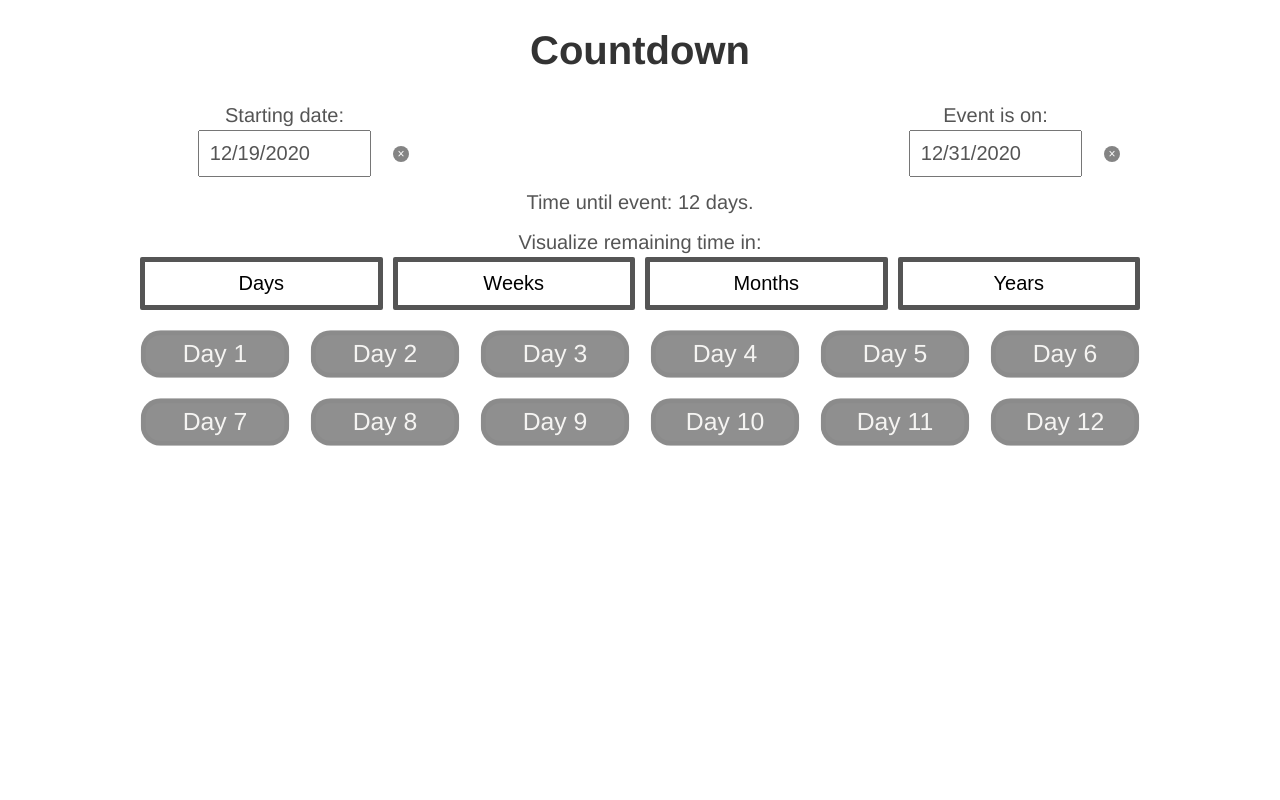
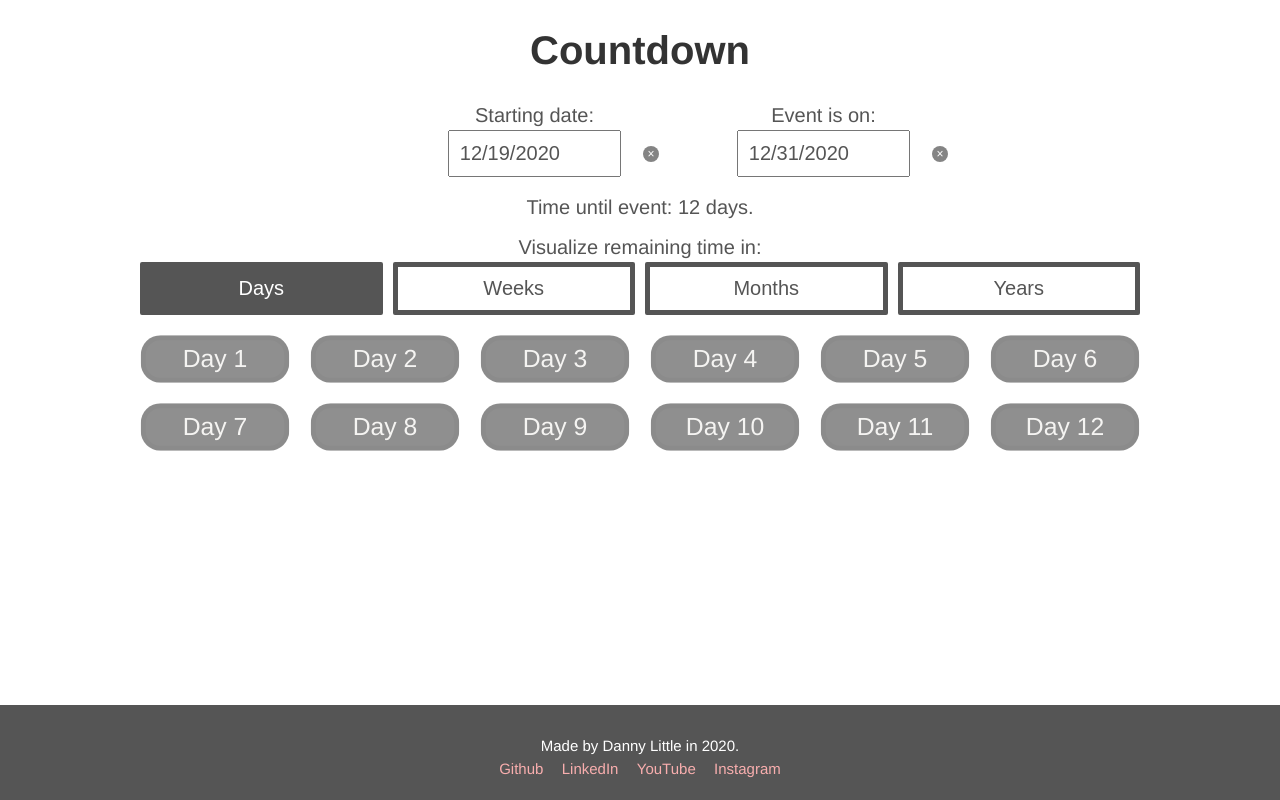
Before and after one commit to dslittle22/countdown, a React (Create React App) app: page / in a window 1280 px wide. Built offline with nearby package versions, Linux system fonts and the light colour scheme.

Commit message:
more typescript, added footer and styles

```diff
--- a/src/components/App.css
+++ b/src/components/App.css
@@ -2,6 +2,7 @@ html {
   box-sizing: border-box;
   font-family: 'Helvetica', 'Arial', sans-serif;
   font-size: 10px;
+  height: 100%;
 }
 
 body {
@@ -10,7 +11,22 @@ body {
   text-align: center;
   font-size: 2em;
   color: #555;
+  height: 100%;
+}
+
+#root {
+  min-height: 100%;
+  display: grid;
+  grid-template-rows: 1fr auto;
+}
+
+.main {
+  margin: 0 auto;
   width: min(80%, 1000px);
+}
+
+footer {
+  grid-row: 2 / 3;
 }
 
 *,
@@ -19,6 +35,7 @@ body {
   padding: 0;
   margin: 0;
   box-sizing: border-box;
+  flex-shrink: 0;
 }
 
 h1,
@@ -26,6 +43,11 @@ h2,
 strong {
   color: #333;
   padding: 0.5em 0 0.5em;
+}
+
+a {
+  color: rgb(248, 174, 174);
+  text-decoration: none;
 }
 
 input {
--- a/src/components/App.tsx
+++ b/src/components/App.tsx
@@ -3,8 +3,9 @@ import './App.css';
 import styled from 'styled-components';
 import Box from '../components/Box';
 import CountdownDatePicker from '../components/CountdownDatePicker';
-import { dateDiff, countBoxes } from '../utils/dates';
+import { formattedDateDiff, countBoxes } from '../utils/dates';
 import OptionButton from './OptionButton';
+import Footer from './Footer';
 
 export type optionType = 'day' | 'week' | 'month' | 'year';
 const App: React.FC = () => {
@@ -15,11 +16,11 @@ const App: React.FC = () => {
   const [startDate, setStartDate] = useState<Date>(new Date());
 
     const renderOptions = () => {
-      const allOptions = ['day', 'week', 'month', 'year']
+      const allOptions: optionType[] = ['day', 'week', 'month', 'year']
       return (
         <ButtonGrid>
-        {allOptions.map(option => (
-          <OptionButton option={option as optionType} handleOptionChange={(currentOption: optionType) => setOption(option as optionType)}/>
+        {allOptions.map(buttonOption => (
+          <OptionButton key={buttonOption} selectedOption={option} buttonOption={buttonOption} handleOptionChange={(option: optionType) => setOption(option)}/>
         ))}
         </ButtonGrid>
       )
@@ -27,7 +28,8 @@ const App: React.FC = () => {
 
   const renderBoxes = () => {
     const numBoxes = countBoxes(startDate, eventDate, option);
-    return (
+    return numBoxes === 0? (<div>None.</div>) :
+      (
       <BoxGrid>
         {[...Array(numBoxes)].map((e, i) => {
           return <Box key={i} timeType={option} number={i + 1} />;
@@ -36,7 +38,8 @@ const App: React.FC = () => {
     );
   };
   return (
-    <div>
+    <>
+    <div className='main'>
       <h1>Countdown</h1>
       <DatePickerContainer>
         <FlexColumn>
@@ -55,12 +58,14 @@ const App: React.FC = () => {
         </FlexColumn>
       </DatePickerContainer>
       <div style={{ paddingBottom: '1rem' }}>
-        {`Time until event: ` + dateDiff(startDate, eventDate)}
+        {`Time until event: ` + formattedDateDiff(startDate, eventDate)}
       </div>
       Visualize remaining time in:
       {renderOptions()}
       {renderBoxes()}
     </div>
+    <Footer />
+    </>
   );
 };
 
@@ -84,9 +89,12 @@ const ButtonGrid = styled.div`
 const FlexColumn = styled.div`
   display: flex;
   flex-direction: column;
+  padding-bottom: 0.5rem;
 `;
 const DatePickerContainer = styled.div`
   display: flex;
+  max-width: 500px;
+  margin: 0 auto;
   justify-content: space-between;
   padding-bottom: 1rem;
   @media (max-width: 510px) {
--- /dev/null
+++ b/src/components/Footer.tsx
@@ -0,0 +1,50 @@
+import styled from 'styled-components'
+import React from 'react'
+
+const Footer: React.FC = () => {
+            return (
+    <StyledFooter>
+      <div className='inner-container'>
+      <p className='header-row'>Made by Danny Little in 2020.</p>
+        <p className='header-row'>
+          <a href='https://github.com/dannylittle715'>
+            Github
+          </a>
+          <a href='https://www.linkedin.com/in/danny-little-3b3665178/'>
+            LinkedIn</a>
+          <a href='https://www.youtube.com/channel/UCDqiWjbQMqqgomDexzFBUJQ'>
+            YouTube</a>
+          <a href='https://www.instagram.com/dlittle_music/'>
+            Instagram</a>
+        </p>
+
+      </div>
+    </StyledFooter>
+  );
+}
+
+export default Footer;
+
+const StyledFooter = styled.footer`
+  font-size: 15px;
+  background: #555;
+  margin-top: 2rem;
+  bottom: 0;
+  width: 100%;
+  display: grid;
+  grid-template-columns: max(300px, 20%);
+  align-items: center;
+  justify-content: center;
+  color: white;
+  flex-shrink: 0;
+
+  .inner-container {
+    display: flex;
+    flex-direction: column;
+    padding: 3rem 0 2rem;
+  }
+  .header-row {
+    display: flex;
+    justify-content: space-around;
+  }
+`;
--- a/src/components/OptionButton.tsx
+++ b/src/components/OptionButton.tsx
@@ -4,20 +4,24 @@ import React from 'react'
 
 type Props = {
     handleOptionChange: (currentOption: optionType) => void
-    option: optionType
+    buttonOption: optionType,
+    selectedOption: optionType
 }
 
-const OptionButton: React.FC<Props> = ({handleOptionChange, option}) => {
+const OptionButton: React.FC<Props> = ({handleOptionChange, buttonOption, selectedOption}) => {
     return (
-        <StyledButton onClick={() => handleOptionChange(option)}>
-            {option.substring(0, 1).toLocaleUpperCase() + option.substring(1) + 's'}
+        <StyledButton onClick={() => handleOptionChange(buttonOption)} buttonOption={buttonOption} selectedOption={selectedOption}>
+            {buttonOption.substring(0, 1).toLocaleUpperCase() + buttonOption.substring(1) + 's'}
         </StyledButton>
     )
 }
 
 export default OptionButton
 
-
+type StyledButtonProps = {
+  buttonOption: optionType,
+  selectedOption: optionType
+}
 const StyledButton = styled.button`
   border: 5px solid #555;
   border-radius: 2px;
@@ -28,6 +32,8 @@ const StyledButton = styled.button`
   transition: color 200ms;
   display: grid;
   justify-content: center;
+  background: ${(p: StyledButtonProps )=> p.selectedOption === p.buttonOption? "#555" : 'white'};
+  color: ${(p: StyledButtonProps )=> p.selectedOption !== p.buttonOption? "#555" : 'white'};
 
   :hover {
     color: white;
--- a/src/utils/dates.js
+++ /dev/null
@@ -1,53 +0,0 @@
-export const dateDiff = (startDate, endDate) => {
-  var startYear = startDate.getFullYear();
-  var february =
-    (startYear % 4 === 0 && startYear % 100 !== 0) || startYear % 400 === 0
-      ? 29
-      : 28;
-  var daysInMonth = [31, february, 31, 30, 31, 30, 31, 31, 30, 31, 30, 31];
-
-  var yearDiff = endDate.getFullYear() - startYear;
-  var monthDiff = endDate.getMonth() - startDate.getMonth();
-  if (monthDiff < 0) {
-    yearDiff--;
-    monthDiff += 12;
-  }
-  var dayDiff = endDate.getDate() - startDate.getDate();
-  if (dayDiff < 0) {
-    if (monthDiff > 0) {
-      monthDiff--;
-    } else {
-      yearDiff--;
-      monthDiff = 11;
-    }
-    dayDiff += daysInMonth[startDate.getMonth()];
-  }
-  let msg = '';
-  msg += yearDiff
-    ? `${yearDiff} year${yearDiff !== 1 ? 's' : ''}, ${monthDiff} month${
-        monthDiff === 1 ? '' : 's'
-      } and `
-    : monthDiff
-    ? `${monthDiff} month${monthDiff === 1 ? '' : 's'} and `
-    : '';
-  msg += `${dayDiff} day${dayDiff === 1 ? '' : 's'}.`;
-  return msg;
-};
-
-export const countBoxes = (startDate, eventDate, option) => {
-  const dayInMS = 24 * 60 * 60 * 1000;
-  const totalDays = Math.round((eventDate - startDate) / dayInMS) + 1;
-
-  if (totalDays < 1) return 0;
-  if (option === 'day') return totalDays;
-  switch (option) {
-    case 'week':
-      return Math.floor(totalDays / 7) + 1;
-    case 'month':
-      return Math.floor(totalDays / 30.5) + 1;
-    case 'year':
-      return Math.floor(totalDays / 365) + 1;
-    default:
-      return totalDays;
-  }
-};
--- /dev/null
+++ b/src/utils/dates.ts
@@ -0,0 +1,62 @@
+import {optionType} from '../components/App'
+
+export const dateDiff = (startDate: Date, endDate: Date) => {
+    const startYear: number = startDate.getFullYear();
+    const february: number =
+      (startYear % 4 === 0 && startYear % 100 !== 0) || startYear % 400 === 0
+        ? 29
+        : 28;
+    const daysInMonth: number[] = [31, february, 31, 30, 31, 30, 31, 31, 30, 31, 30, 31];
+
+    let yearDiff: number = endDate.getFullYear() - startYear;
+    let monthDiff: number = endDate.getMonth() - startDate.getMonth();
+    if (monthDiff < 0) {
+      yearDiff--;
+      monthDiff += 12;
+    }
+    let dayDiff: number = endDate.getDate() - startDate.getDate();
+    if (dayDiff < 0) {
+      if (monthDiff > 0) {
+        monthDiff--;
+      } else {
+        yearDiff--;
+        monthDiff = 11;
+      }
+      dayDiff += daysInMonth[startDate.getMonth()];
+    }
+    return { dayDiff, monthDiff, yearDiff };
+  };
+
+  export const countBoxes = (startDate: Date, endDate: Date, option: optionType): number => {
+    const dayInMS = 24 * 60 * 60 * 1000;
+    const totalDays = Math.round((endDate.getTime() - startDate.getTime()) / dayInMS) + 1;
+    const { monthDiff, yearDiff } = dateDiff(startDate, endDate);
+
+    if (totalDays < 1) return 0;
+    switch (option) {
+      case 'day':
+        return totalDays;
+      case 'week':
+        return Math.floor(totalDays / 7) + 1;
+      case 'month':
+        return monthDiff;
+      case 'year':
+        return yearDiff;
+      default:
+        return totalDays;
+    }
+  };
+
+  export const formattedDateDiff = (startDate: Date, endDate: Date): string => {
+    const { dayDiff, monthDiff, yearDiff } = dateDiff(startDate, endDate);
+    let msg = '';
+    msg += yearDiff
+      ? `${yearDiff} year${yearDiff !== 1 ? 's' : ''}, ${monthDiff} month${
+          monthDiff === 1 ? '' : 's'
+        } and `
+      : monthDiff
+      ? `${monthDiff} month${monthDiff === 1 ? '' : 's'} and `
+      : '';
+    msg += `${dayDiff} day${dayDiff === 1 ? '' : 's'}.`;
+    return msg;
+  };
```
